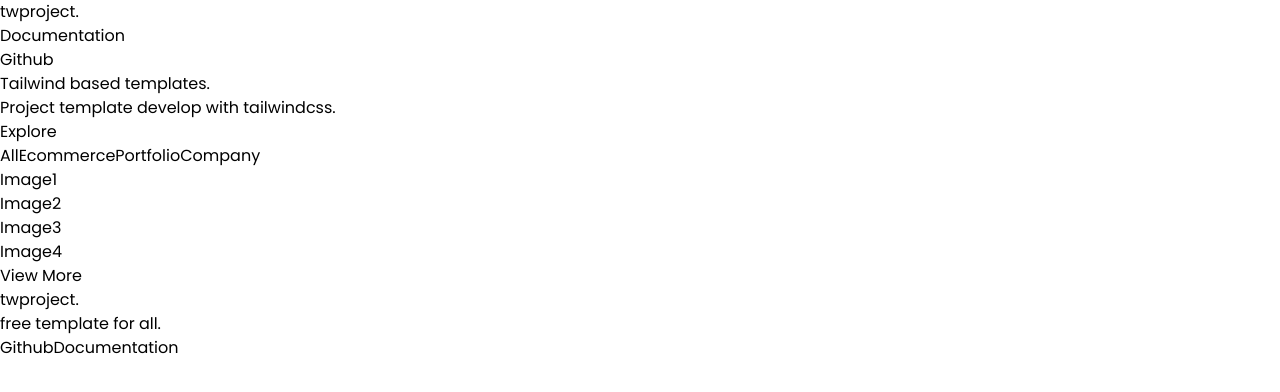
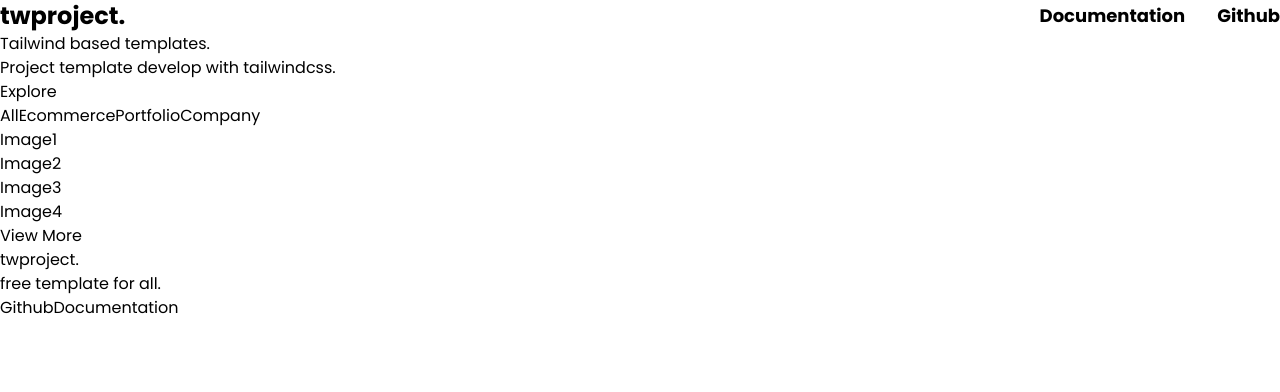
Before and after one commit to pikarin/tw-template-catalog, a Vue app: page / in a window 1280 px wide. Shown: the top 392 px of the page. Built offline with nearby package versions, Linux system fonts and the light colour scheme.

Commit message:
nav component

```diff
--- a/src/App.vue
+++ b/src/App.vue
@@ -1,15 +1,11 @@
 <script setup>
+import Nav from './components/Nav.vue';
 //
 </script>
 
 <template>
-  <nav>
-    <h3>twproject.</h3>
-    <ul>
-      <li>Documentation</li>
-      <li>Github</li>
-    </ul>
-  </nav>
+  <Nav />
+
   <header>
     <h1>Tailwind based templates.</h1>
     <h2>Project template develop with tailwindcss.</h2>
--- /dev/null
+++ b/src/components/Nav.vue
@@ -0,0 +1,10 @@
+<template>
+  <nav class="container mx-auto flex items-center justify-between">
+    <h3 class="text-2xl font-bold">twproject.</h3>
+
+    <ul class="flex items-center gap-x-8">
+      <li class="text-lg font-bold">Documentation</li>
+      <li class="text-lg font-bold">Github</li>
+    </ul>
+  </nav>
+</template>
```
